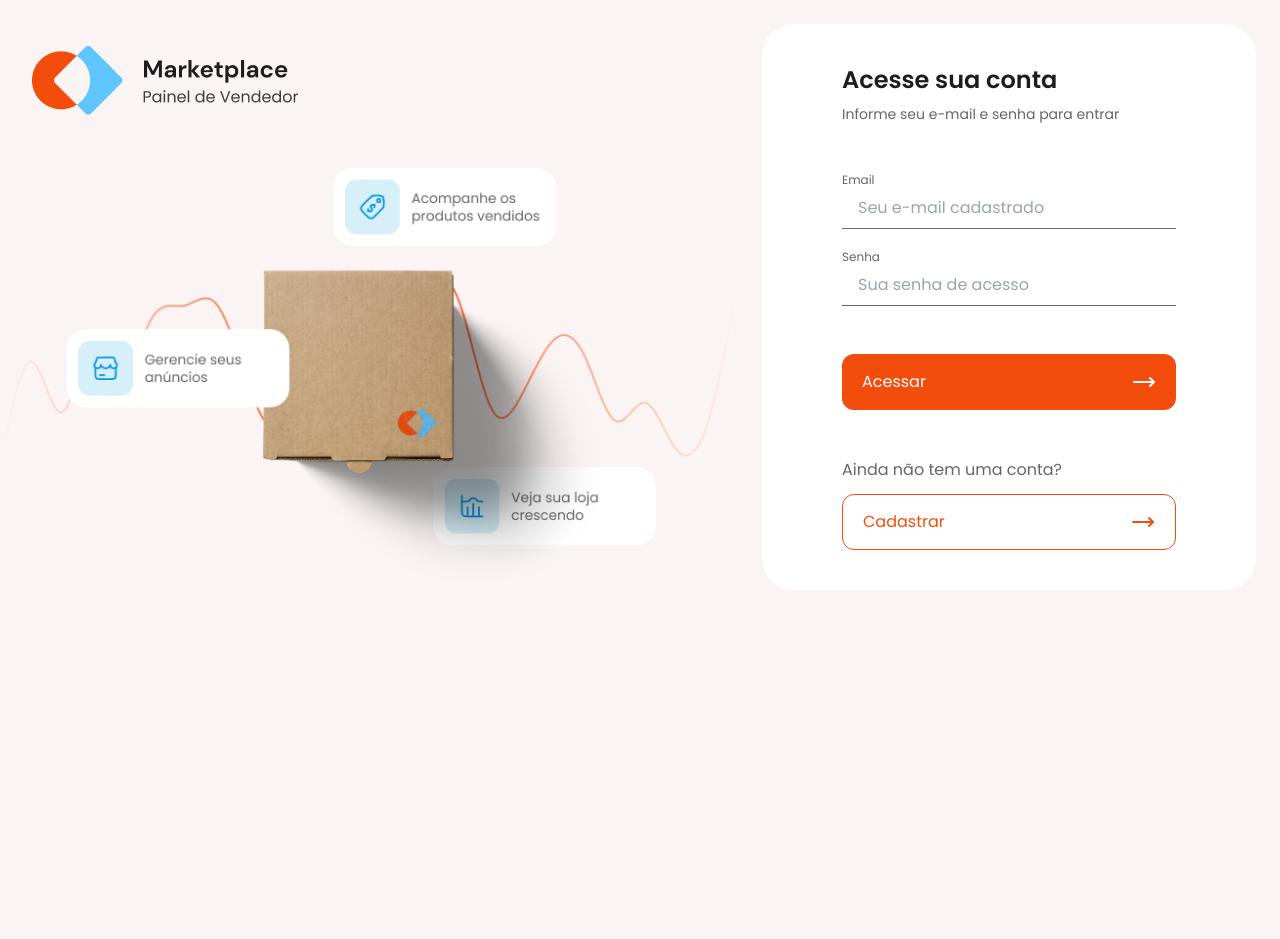
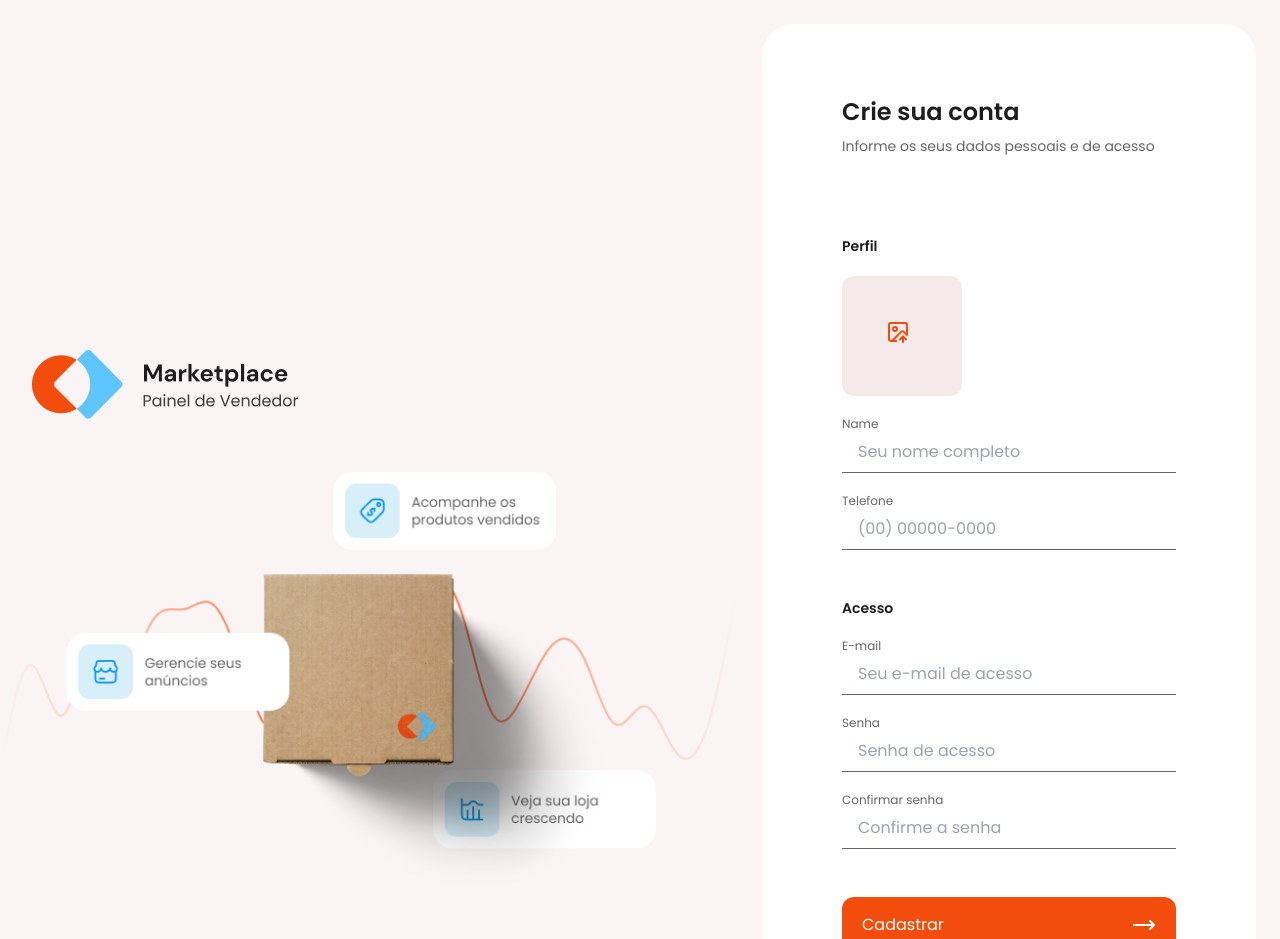
Before and after one commit to cesar7722a/Gestao-de-Marktplace, a React (Vite) app: page / in a window 1280 px wide. Shown: the top 939 px of the page. Before the commit the page ends 800 px from the top, so only its background shows below. Built offline with nearby package versions, Linux system fonts and the light colour scheme.

Commit message:
feat:create cardCadastro

```diff
--- /dev/null
+++ b/src/components/CardCadastro.tsx
@@ -0,0 +1,94 @@
+import {
+  ImageUp,
+  KeyRound,
+  Mail,
+  MoveRight,
+  Phone,
+  UserRound,
+} from "lucide-react";
+import { HeaderForm } from "./HeaderForm";
+import { Input } from "./Input";
+
+export function CardCadastro() {
+  return (
+    <div className="p-6">
+      <div className="bg-white rounded-[32px] w-[494px]">
+        <div className="space-y-20 px-20 py-[72px]">
+          <HeaderForm
+            h1="Crie sua conta"
+            h2="Informe os seus dados pessoais e de acesso"
+          />
+          <form className="space-y-12">
+            <div className="space-y-5">
+              <h3 className="text-sm text-[#1D1D1D] font-semibold">Perfil</h3>
+
+              <label
+                htmlFor="foto"
+                className=" w-[120px] h-[120px] p-11 rounded-xl bg-[#F5EAEA] cursor-pointer flex"
+              >
+                <input name="foto" type="file" className="hidden" />
+                <ImageUp className="size-6 text-[#F24D0D]" />
+              </label>
+
+              <Input
+                name="user"
+                placeholder="Seu nome completo"
+                titleLabel="Name"
+                type="text"
+                Icon={UserRound}
+              />
+
+              <Input
+                name="contact"
+                placeholder="(00) 00000-0000"
+                titleLabel="Telefone"
+                type="number"
+                Icon={Phone}
+              />
+            </div>
+
+            <div className="space-y-5">
+              <h3 className="text-sm text-[#1D1D1D] font-semibold">Acesso</h3>
+              <Input
+                name="email"
+                placeholder="Seu e-mail de acesso"
+                titleLabel="E-mail"
+                type="email"
+                Icon={Mail}
+              />
+
+              <Input
+                name="password"
+                placeholder="Senha de acesso"
+                titleLabel="Senha"
+                type="email"
+                Icon={KeyRound}
+              />
+
+              <Input
+                name="passwordconfirma"
+                placeholder="Confirme a senha"
+                titleLabel="Confirmar senha"
+                type="password"
+                Icon={KeyRound}
+              />
+            </div>
+
+            <button className="px-5 rounded-xl h-14 flex justify-between bg-[#F24D0D] hover:bg-[#C43C08] w-full items-center text-white">
+              <span>Cadastrar</span>
+              <MoveRight className="size-6" />
+            </button>
+          </form>
+
+          <div className="space-y-3">
+            <h3 className="text-base text-[#666666]">Já tem uma conta?</h3>
+            <button className="px-5 rounded-xl h-14 flex justify-between border border-[#F24D0D] hover:bg-[#FBF4F4] w-full items-center text-[#F24D0D]">
+              <span>Acessar</span>
+              <MoveRight className="size-6" />
+            </button>
+          </div>
+        </div>
+      </div>
+    </div>
+  );
+}
--- a/src/pages/Login.tsx
+++ b/src/pages/Login.tsx
@@ -1,6 +1,9 @@
+import { useState } from "react";
 import { CardLogin } from "../components/CardLogin";
+import { CardCadastro } from "../components/CardCadastro";
 
 export function Login() {
+  const [isLogin, setIsLogin] = useState<boolean>(true);
   return (
     <div className="h-screen">
       <div className="flex justify-between items-center">
@@ -12,7 +15,7 @@ export function Login() {
             <img src="../public/Background.png" alt="imagem background Login" />
           </figure>
         </div>
-        <CardLogin />
+        {isLogin ? <CardCadastro /> : <CardLogin />}
       </div>
     </div>
   );
```
